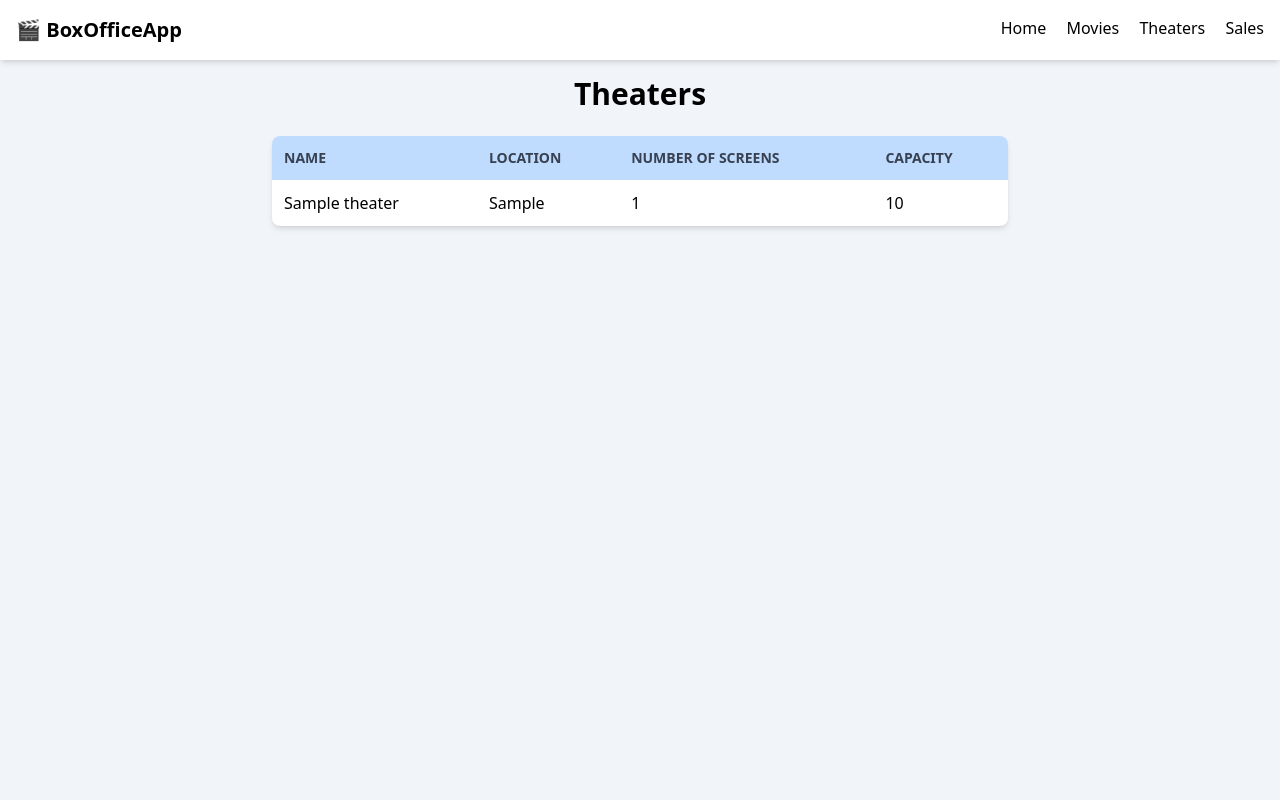
After one commit to dseflinger/box-office-performance, a Django app: page /theaters in a window 1280 px wide. The commit adds this page. Run offline with Django 5.2, Linux system fonts and the light colour scheme; tables that the repository leaves empty hold one stand-in row (values such as "Sample post"); some libraries are stand-ins or nearby versions.

Commit message:
add navbar to base

```diff
--- a/django/backend/backend/urls.py
+++ b/django/backend/backend/urls.py
@@ -1,19 +1,3 @@
-"""
-URL configuration for backend project.
-
-The `urlpatterns` list routes URLs to views. For more information please see:
-    https://docs.djangoproject.com/en/5.2/topics/http/urls/
-Examples:
-Function views
-    1. Add an import:  from my_app import views
-    2. Add a URL to urlpatterns:  path('', views.home, name='home')
-Class-based views
-    1. Add an import:  from other_app.views import Home
-    2. Add a URL to urlpatterns:  path('', Home.as_view(), name='home')
-Including another URLconf
-    1. Import the include() function: from django.urls import include, path
-    2. Add a URL to urlpatterns:  path('blog/', include('blog.urls'))
-"""
 from django.contrib import admin
 from django.urls import path, include
 from boxoffice import views
@@ -23,6 +7,6 @@ urlpatterns = [
     path('', views.home, name='home'),
     path('movies', views.movies_list, name='movies'),
     path('theaters', views.theaters_list, name='theaters'),
-    path('sales', views.sales_list, name='sales'),
+    path('sales', views.sales_list, name='sales'), #todo do i still want this?
     path('revenue_summary', views.revenue_summary, name='revenue_summary'),
 ]
--- a/django/backend/boxoffice/models.py
+++ b/django/backend/boxoffice/models.py
@@ -5,7 +5,7 @@ class Theater(models.Model):
     location = models.CharField(max_length=100, null=False, blank=False)
     num_screens = models.IntegerField()
     capacity = models.IntegerField()
-    #todo should a theater have a list of movies? (many to many)
+
     def __str__(self):
         return self.name
 
@@ -25,6 +25,9 @@ class Movie(models.Model):
     duration_minutes = models.IntegerField()
     #todo should i add review/rotten tomato score?
 
+    def __str__(self):
+        return self.name
+
 class Sale(models.Model):
     theater = models.ForeignKey(Theater, on_delete=models.CASCADE)
     movie = models.ForeignKey(Movie, on_delete=models.CASCADE)
--- a/django/backend/boxoffice/templates/base.html
+++ b/django/backend/boxoffice/templates/base.html
@@ -10,9 +10,20 @@
       {% endblock %}
     </title>
   </head>
-  <body class="bg-slate-100 max-w-3xl mx-auto p-4">
-    {% block content %}
+  <body class="bg-slate-100">
+    <nav class="bg-white shadow-md p-4 flex justify-between">
+      <a href="{% url 'home' %}" class="text-xl font-bold">🎬 BoxOfficeApp</a>
+      <div class="space-x-4">
+        <a href="{% url 'home' %}" class="hover:underline">Home</a>
+        <a href="{% url 'movies' %}" class="hover:underline">Movies</a>
+        <a href="{% url 'theaters' %}" class="hover:underline">Theaters</a>
+        <a href="{% url 'sales' %}" class="hover:underline">Sales</a>
+      </div>
+    </nav>
+    <main class="max-w-3xl mx-auto p-4">
+      {% block content %}
 
-    {% endblock %}
+      {% endblock %}
+    </main>
   </body>
 </html>
--- /dev/null
+++ b/django/backend/boxoffice/templates/boxoffice/theaters.html
@@ -0,0 +1,30 @@
+{% extends 'base.html' %}
+
+{% block content %}
+  <h2 class="text-center text-3xl font-bold mb-6">Theaters</h2>
+
+  {% if theaters.count > 0 %}
+    <table class="min-w-full bg-white rounded-lg shadow-md overflow-hidden">
+      <thead class="bg-blue-200 text-left text-gray-700 uppercase text-sm">
+        <tr>
+          <th class="p-3 text-left">Name</th>
+          <th class="p-3">Location</th>
+          <th class="p-3">Number of Screens</th>
+          <th class="p-3">Capacity</th>
+        </tr>
+      </thead>
+      <tbody>
+        {% for theater in theaters %}
+          <tr>
+            <td class="p-3">{{ theater.name }}</td>
+            <td class="p-3">{{ theater.location }}</td>
+            <td class="p-3">{{ theater.num_screens }}</td>
+            <td class="p-3">{{ theater.capacity }}</td>
+          </tr>
+        {% endfor %}
+      </tbody>
+    </table>
+  {% else %}
+    <p>No theaters</p>
+  {% endif %}
+{% endblock %}
```
Also changed, not shown: django/backend/boxoffice/templates/boxoffice/movies.html (+26 -1 lines).
